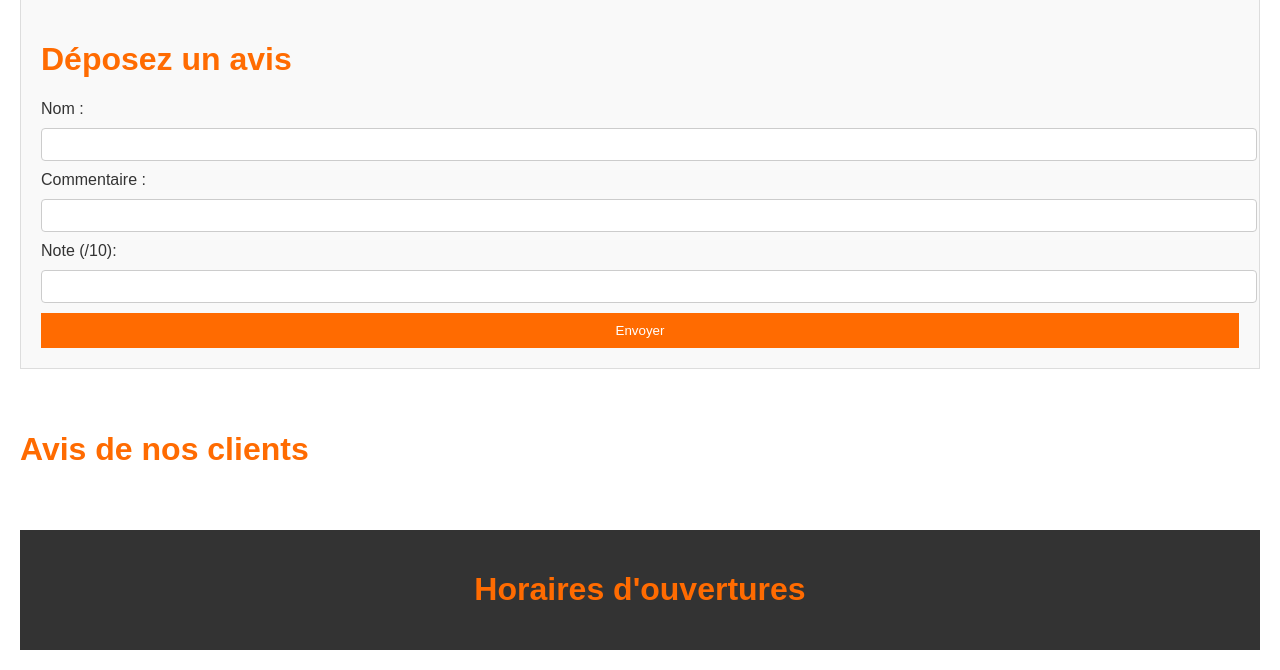
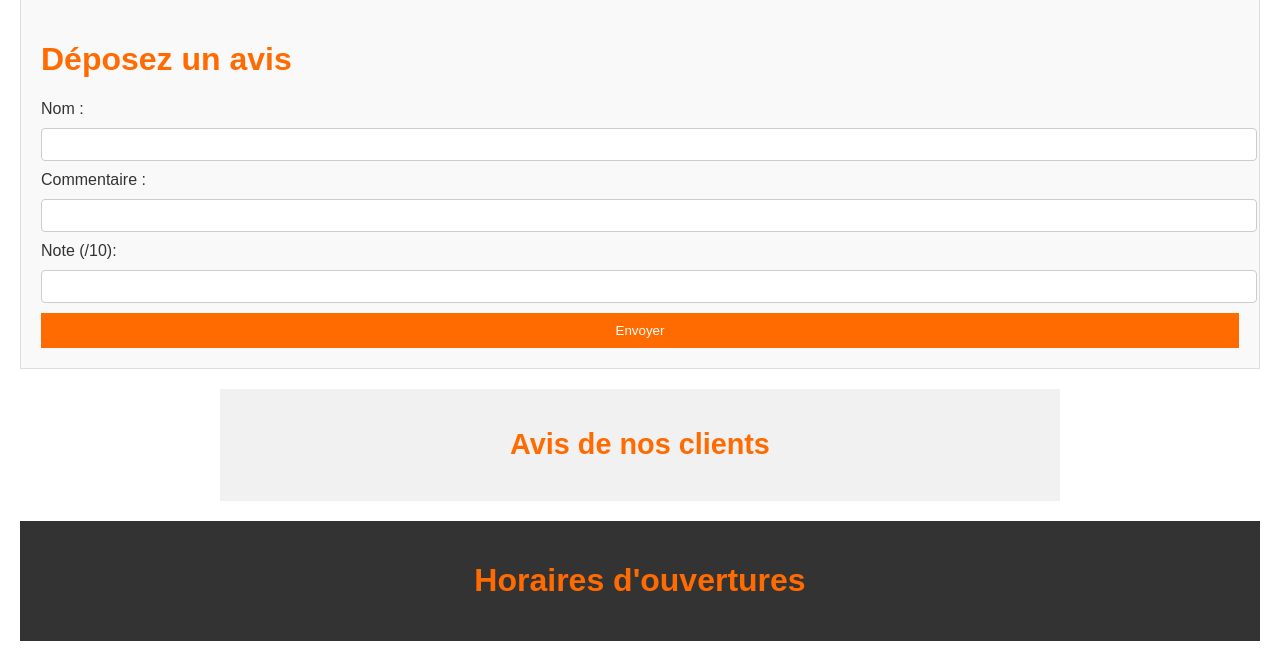
Before and after one commit to nathanremond/siteGarageAuto, a Symfony app: template templates/home/index.html.twig in a window 1280 px wide. Shown: the part 501-1171 px from the top of the page. After the commit the page ends 1142 px from the top, so only its background shows below. Run offline with Twig, Linux system fonts and the light colour scheme; the template is opened without the code that fills it, so the values that code supplies are empty; some libraries are stand-ins or nearby versions.

Commit message:
ajout du css pour les avis des clients

```diff
--- a/templates/home/index.html.twig
+++ b/templates/home/index.html.twig
@@ -114,23 +114,23 @@
 
 
     .homeNotices {
-        margin: 5% 0;
+        padding: 20px;
+        margin: 20px auto;
+        max-width: 800px;
+        background-color: #f1f1f1;
     }
 
     .homeNotices h1 {
-        text-align: left;
-        font-size: 2em;
+        text-align: center;
+        color: #ff6b01;
+        font-size: 1.8em;
+        margin-bottom: 20px;
     }
 
-    .homeNotices h2 {
-        text-align: left;
-        font-size: 2em;
-        color: black;
-    }
-
-    .homeNotices p {
-        text-align: left;
+    .homeNotices h2, .homeNotices p {
+        color: #333;
         font-size: 1.2em;
+        margin-bottom: 5px;
     }
 
     .HomeOpenHours {
@@ -201,7 +201,7 @@
     {% for notice in notices %}
         <h2>{{ notice.getName() }}</h2>
         <p>{{ notice.getComment() }}</p>
-        <p>{{ notice.getNote() }}/10</p>
+        <h2>{{ notice.getNote() }}/10</h2>
     {% endfor %}
 </div>
 
```
